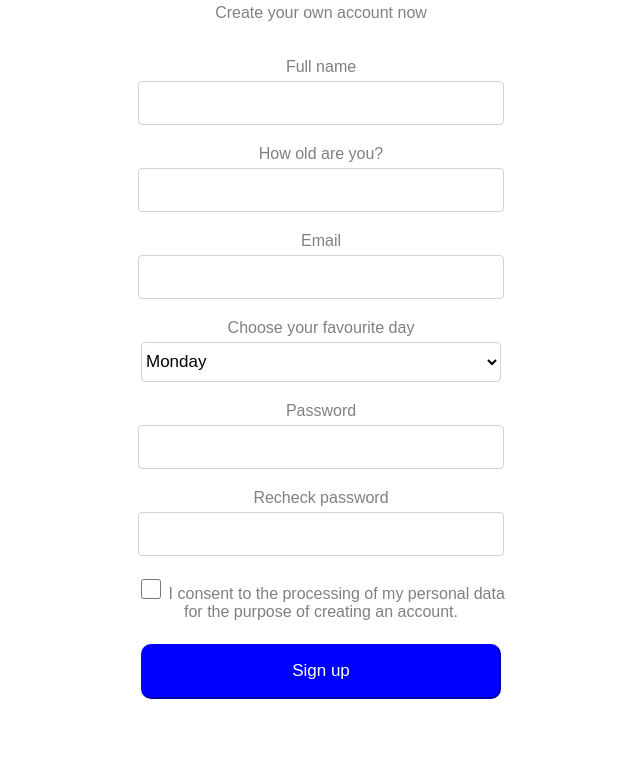
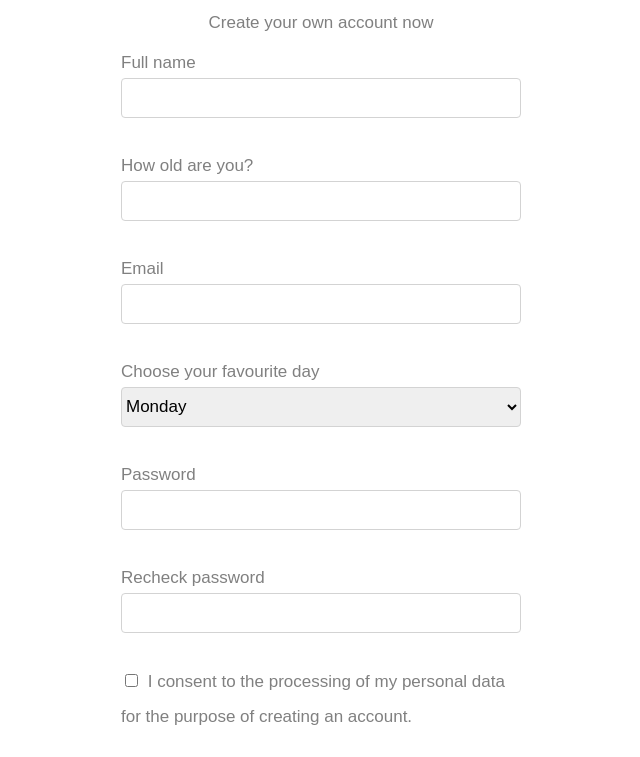
Before and after one commit to swa666rrass/loginform, a plain HTML site: page index.html in a window 1280 px wide. Shown: the part 80-837 px from the top of the page, without its empty margins (319-959 px from the left). Drawn offline with Linux system fonts and the light colour scheme.

Commit message:
label position issue corrected

```diff
--- a/style.css
+++ b/style.css
@@ -4,88 +4,58 @@ body {
 }
 
 h2 {
-    font-size: 30px;
+    font-size: 33px;
 }
 
-#fullname {
+form {
+    display: grid;
+    grid-template-columns: 400px;
+    margin: 0 auto;
+    width: 400px;
+}
+
+label {
+    text-align: left;
+    font-size: 17px;
+    color: grey;
+    margin-bottom: 5px;
+}
+
+input, select, #singup {
     font-size: 17px;
     border: lightgrey solid 1.5px;
     border-radius: 4px;
-    width: 360px;
+    width: 100%;
     height: 40px;
-
+    box-sizing: border-box;
+    margin-bottom: 20px;
 }
 
-#age {
-    font-size: 17px;
-    border: lightgrey solid 1.5px;
-    border-radius: 4px;
-    width: 360px;
-    height: 40px;
-}
-
-#email {
-    font-size: 17px;
-    border: lightgrey solid 1.5px;
-    border-radius: 4px;
-    width: 360px;
-    height: 40px;
-}
-
-#day {
-    font-size: 17px;
-    border: lightgrey solid 1.5px;
-    border-radius: 4px;
-    background-color: white;
-    width: 360px;
-    height: 40px;
-}
-
-#password {
-    font-size: 17px;
-    border: lightgrey solid 1.5px;
-    border-radius: 4px;
-    width: 360px;
-    height: 40px;
-}
-
-#repassword {
-    font-size: 17px;
-    border: lightgrey solid 1.5px;
-    border-radius: 4px;
-    width: 360px;
-    height: 40px;
+#singup {
+    color: white;
+    background-color: blue;
+    border-radius: 10px;
+    border: none;
+    height: 55px;
+    margin-top: 10px;
 }
 
 #rights {
-    height: 20px;
-    width: 20px;
-}
-
-label {
-    display: block;
-    padding-top: 20px;
-    padding-bottom: 5px;
-    color: grey;
-}
-
-#singup {
-    font-size: 17px;
-    color: white;
-    background-color: blue;
-    border-radius: 10px;
-    border-color: blue;
-    width: 360px;
-    height: 55px;
+    height: 13px;
+    width: 13px;
+    margin-right: 5px;
 }
 
 #para {
     color: grey;
+    font-size: 17px;
+    margin-bottom: 20px;
 }
 
 #login {
     color: grey;
-    padding-top: 50px;
+    margin-top: 30px;
+    text-align: center;
 }
 
 #login > a {
```
